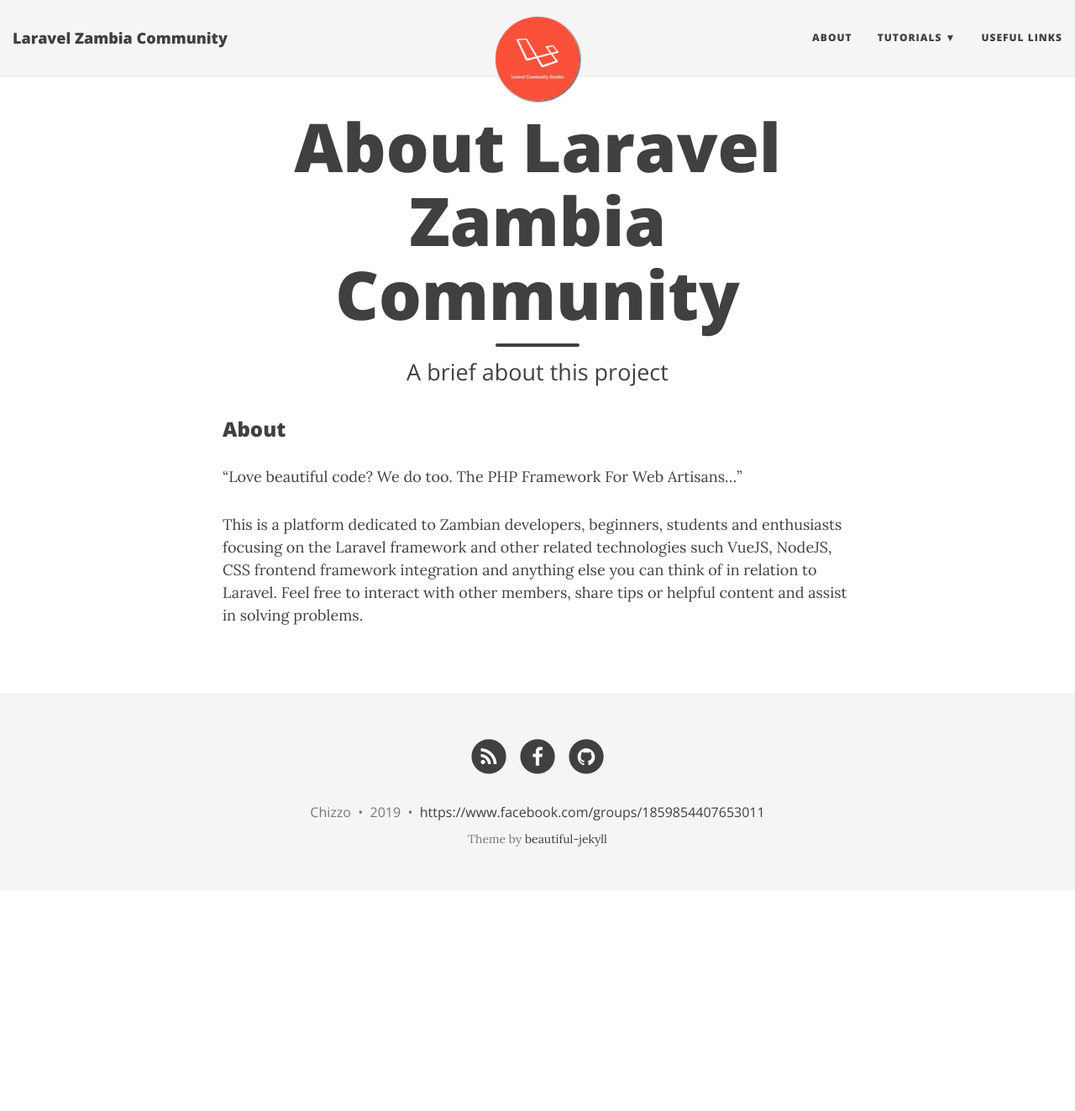
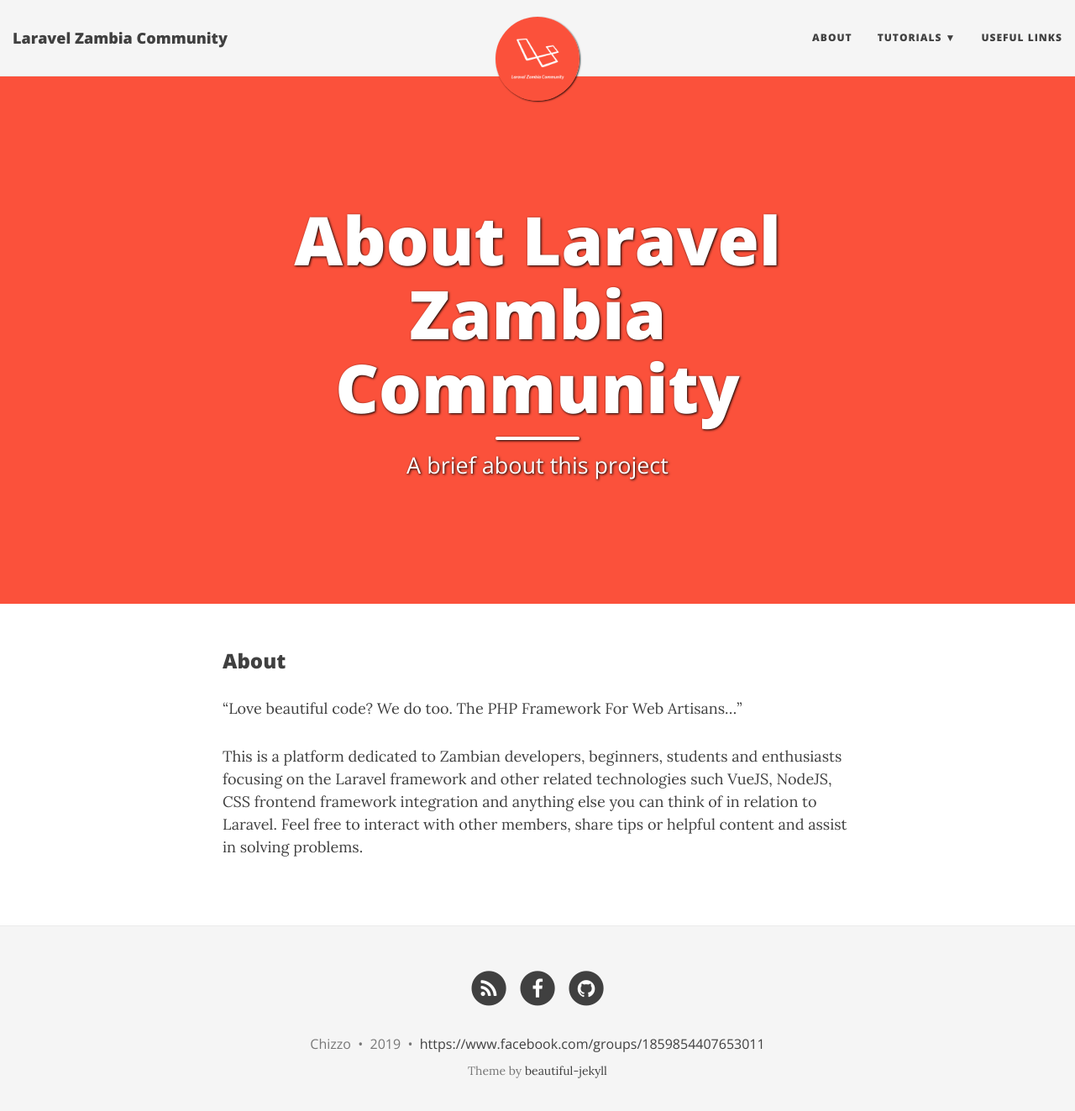
Before and after one commit to Chizzoz/laravel-zambia, a Jekyll site: the page built from about.md, in a window 1280 px wide and 1336 px high. Shown: the top 1323 px of the window at 84% size. Built offline with Jekyll 4.4.1, drawn with Linux system fonts in a browser that asks for light colours; nearby versions of some CDN libraries.

Commit message:
Update homepage

```diff
--- a/about.md
+++ b/about.md
@@ -2,6 +2,7 @@
 layout: page
 title: About Laravel Zambia Community
 subtitle: A brief about this project
+bigimg: /img/Laravel-Community-Zambia-Bottom-Right-Corner-Logo.png
 ---
 
 ### About
```
Also changed, not shown: img/Laravel-Community-Zambia-Bottom-Right-Corner-Logo.png (added), img/Laravel-Community-Zambia-Cover.png (added), img/Laravel-zambia-community-logo.png.
